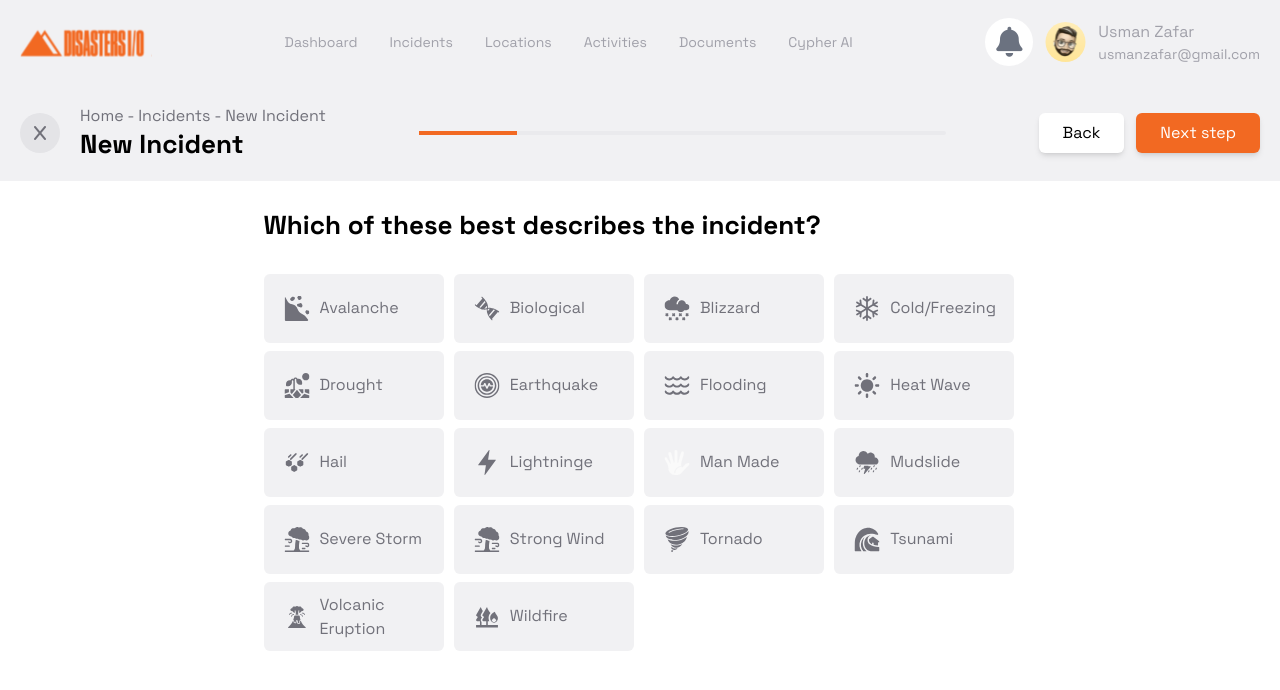
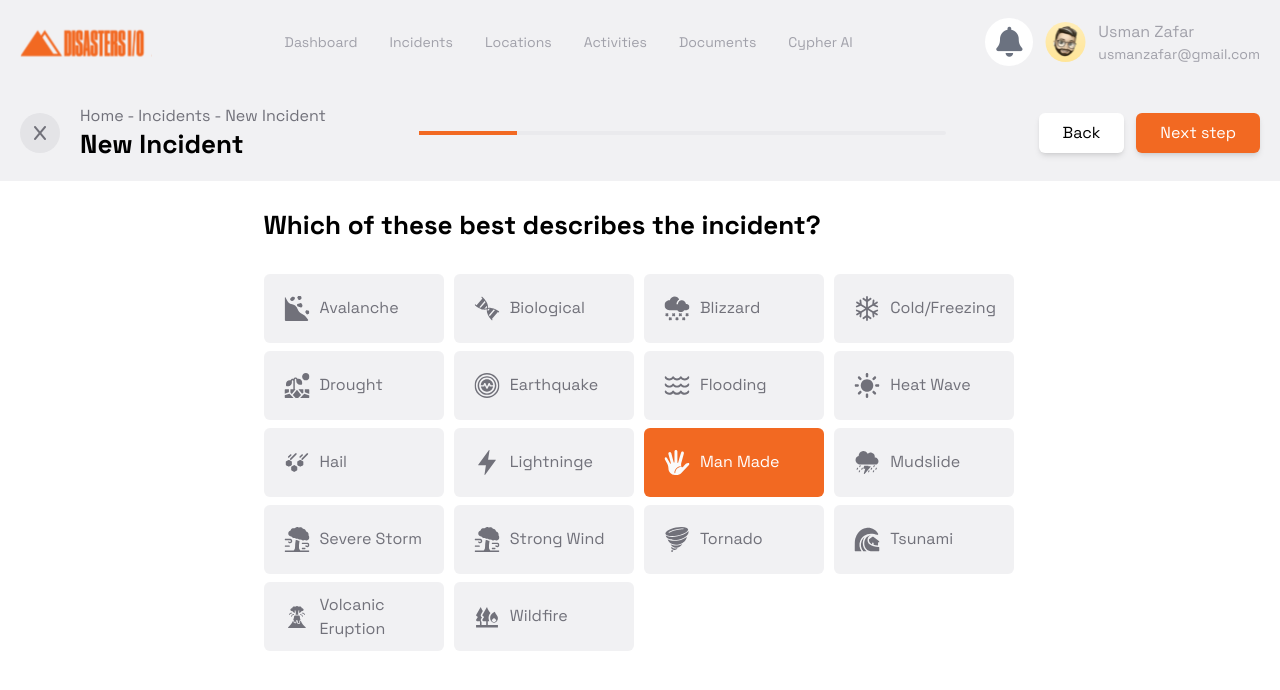
Before and after one commit to hm-auly/assingment-8__jsx, a React (Vite) app: page /stap in a window 1280 px wide. Shown: the top 690 px of the page. Built offline with nearby package versions, Linux system fonts and the light colour scheme.

Commit message:
incident img card efect activ

```diff
--- a/src/App.jsx
+++ b/src/App.jsx
@@ -11,6 +11,8 @@ import Incidents from './Componets/MainContent/Incidents'
 import Location from './Componets/MainContent/Location'
 import Stapber from './Componets/MainContent/Stapber'
 import Incident from './Componets/MainContent/Incident'
+import Incident2 from './Componets/MainContent/Incident2'
+import Incident3 from './Componets/MainContent/Incident3'
 
 function App() {
   return (
@@ -22,6 +24,8 @@ function App() {
               <Route path='Locations' element={<Location />} />
               <Route path='Stapber' element={<Stapber />} />
               <Route path='stap' element={<Incident />} />
+              <Route path='next' element={<Incident2 />} />
+              <Route path='next3' element={<Incident3 />} />
            </Route>
         </Routes>
     </BrowserRouter>
--- a/src/Componets/MainContent/Incident.jsx
+++ b/src/Componets/MainContent/Incident.jsx
@@ -1,15 +1,45 @@
-import React from 'react'
+import React, { useState } from 'react'
 import ImciNavDown from '../Setup/Nav/ImciNavDown';
 import { incidenInfo } from '../Setup/Array';
 import Title from '../Setup/Text/Title';
+import { Link } from 'react-router-dom';
 
 function Incident() {
+  const [isactiv, setactiv] = useState(10)
+
   return (
    <>
       <section>
-        <div className=''>
+        <div>
 
-            <ImciNavDown />
+        <section className='NavDoewn'>
+        <div className='NavDoewnItem'>
+                <div>
+                    <div className='flex items-center gap-5'>
+                        <div >
+                           <p className='h-10 w-10 rounded-full hover:bg-[#b3b3cb] bg-[#E4E4E7] flex items-center justify-center'><i class="fa-solid fa-x  text-[#71717A] hover:text-black"></i></p>
+                        </div>
+                        <div>
+                            <p className='text-[#71717A]'>Home - Incidents - New Incident</p>
+                            <Title>New Incident</Title>
+                        </div>
+                    </div>
+                </div>
+
+                <div className=' lg:w-[527px] w-full h-1 bg-secondary rounded-[10px]'>
+                    <div className='w-[98px] h-1 bg-primary'>
+
+                    </div>
+                </div>
+
+                <div className='flex gap-3'>
+
+                    <button className='btn2'>Back</button>
+                    <Link to="/next"> <button className='btn'>Next step</button> </Link>
+                </div>
+
+        </div>
+      </section>
 
 
           <div className='flex flex-col items-center gap-8 justify-center py-7'>
@@ -18,10 +48,10 @@ function Incident() {
             </div>
             <div className='grid grid-cols-2 md:grid-cols-3 lg:grid-cols-4  gap-2 w-[753px]'>
               {incidenInfo.map(({img, des}, i) => (
-                <div key={i} className='bg-secondary w-[180px] h-[69px] flex items-center justify-start px-5 py-[22px] rounded-[6px] hover:shadow-sm hover:shadow-gray-500 duration-300'>
+                <div key={i} className={`incidentCard  bg-secondary ${isactiv === i && "inciC" }  `}  onClick={() => setactiv(i)} >
                   <div className='flex  gap-[10px]'>
                     <img src={img} alt="" />
-                    <p className='text-[#71717A] '>{des}</p>
+                    <p className={`text-[#71717A] ${isactiv === i && "text-white"} `}>{des}</p>
                   </div>
                 </div>
               ))}
--- /dev/null
+++ b/src/Componets/MainContent/Incident2.jsx
@@ -0,0 +1,85 @@
+// import React from 'react'
+// import Title from '../Setup/Text/Title'
+// import { Link } from 'react-router-dom';
+
+// const section1info = [
+//     {
+//         hed: "Let’s give the incident a title?",
+//         des: "Make a title that will easily identify the incidents"
+//     }
+// ];
+// const section2info = [
+//     {
+//         hed2: "Describe what happened during the incident?",
+//         des2: "Share some information about the incident. The when, where, how. "
+//     }
+// ]
+
+
+// function Incident2() {
+//   return (
+//     <>
+//       <section className=''>
+//         <div>
+//           <section className='NavDoewn'>
+//             <div className='NavDoewnItem'>
+//                 <div>
+//                     <div className='flex items-center gap-5'>
+//                         <div >
+//                            <p className='h-10 w-10 rounded-full hover:bg-[#b3b3cb] bg-[#E4E4E7] flex items-center justify-center'><i class="fa-solid fa-x  text-[#71717A] hover:text-black"></i></p>
+//                         </div>
+//                         <div>
+//                             <p className='text-[#71717A]'>Home - Incidents - New Incident</p>
+//                             <Title>New Incident</Title>
+//                         </div>
+//                     </div>
+//                 </div>
+
+//                 <div className=' lg:w-[527px] w-full h-1 bg-secondary rounded-[10px]'>
+//                     <div className='w-[98px] h-1 bg-primary'>
+
+//                     </div>
+//                 </div>
+
+//                 <div className='flex gap-3'>
+
+//                     <button className='btn2'>Back</button>
+//                     <Link to="/next3"> <button className='btn'>Next step</button> </Link>
+//                 </div>
+
+//             </div>
+//           </section>
+
+//          <section className=' flex justify-center py-7'>
+//            <div className='w-[752px] flex flex-col gap-4'>
+//            <div>
+//             {section1info.map((prv, i) => (
+//                 <div key={i}>
+//                         <Title>{prv.hed}</Title>
+//                         <p className='text-sm text-[#71717A] py-3'>{prv.des}</p>
+//                         <input type="text" placeholder='Add title here' className='border-none outline-none w-full py-3 px-[10px] bg-secondary' />
+//                 </div>
+//             ))}
+//            </div>
+
+//            <div>
+//             {section2info.map((prv, i) => (
+//                 <div key={i}>
+//                     <div>
+//                     <Title>{prv.hed2}</Title>
+//                         <p className='text-sm text-[#71717A] py-3'>{prv.des2}</p>
+//                         <textarea className='border-none outline-none bg-secondary w-full py-3 px-[10px] h-[127px] ' placeholder='Type here'></textarea>
+//                     </div>
+//                 </div>
+//             ))}
+//          </div>
+//          </div>
+//          </section>
+
+//         </div>
+//       </section>
+//     </>
+//   )
+// }
+
+// export default Incident2
--- /dev/null
+++ b/src/Componets/MainContent/Incident3.jsx
@@ -0,0 +1,53 @@
+// import React from 'react'
+// import Title from '../Setup/Text/Title';
+// import { Link } from 'react-router-dom';
+
+// function Incident3() {
+//   return (
+//     <>
+//         <section>
+//         <section className='NavDoewn'>
+//             <div className='NavDoewnItem'>
+//                 <div>
+//                     <div className='flex items-center gap-5'>
+//                         <div >
+//                            <p className='h-10 w-10 rounded-full hover:bg-[#b3b3cb] bg-[#E4E4E7] flex items-center justify-center'><i class="fa-solid fa-x  text-[#71717A] hover:text-black"></i></p>
+//                         </div>
+//                         <div>
+//                             <p className='text-[#71717A]'>Home - Incidents - New Incident</p>
+//                             <Title>New Incident</Title>
+//                         </div>
+//                     </div>
+//                 </div>
+
+//                 <div className=' lg:w-[527px] w-full h-1 bg-secondary rounded-[10px]'>
+//                     <div className='w-[98px] h-1 bg-primary'>
+
+//                     </div>
+//                 </div>
+
+//                 <div className='flex gap-3'>
+
+//                     <button className='btn2'>Back</button>
+//                     <Link to="/next3"> <button className='btn'>Next step</button> </Link>
+//                 </div>
+
+//             </div>
+//           </section>
+
+//          <section className='flex flex-col justify-center items-center py-7'>
+//          <div className='w-[752px]'>
+//             <div>
+//                 <Title>Where’s the incident?</Title>
+//                 <p className='text-sm text-[#71717A] max-w-lg py-2 pb-4'>Enter a GPS, address. or pin point on the map. Try to be as accurate as possible, or click:Jurisdiction Wide</p>
+//             </div>
+//             <img src="/incidentimg.svg" alt="" />
+//           </div>
+//          </section>
+
+//         </section>
+//     </>
+//   )
+// }
+
+// export default Incident3;
--- a/src/Componets/Setup/Nav/ImciNavDown.jsx
+++ b/src/Componets/Setup/Nav/ImciNavDown.jsx
@@ -1,13 +1,13 @@
 import React from 'react'
 import NavDown from './NavDown'
 import Title from '../Text/Title'
+import cn from '../Libe/cn'
 
-function ImciNavDown() {
+function ImciNavDown({chldren}) {
   return (
     <>
-      <section>
-        <div>
-            <NavDown>
+      <section className='NavDoewn'>
+        <div className='NavDoewnItem'>
                 <div>
                     <div className='flex items-center gap-5'>
                         <div >
@@ -27,10 +27,11 @@ function ImciNavDown() {
                 </div>
 
                 <div className='flex gap-3'>
+
                     <button className='btn2'>Back</button>
                     <button className='btn'>Next step</button>
                 </div>
-            </NavDown>
+
         </div>
       </section>
     </>
--- a/src/Componets/Setup/Nav/NavDown.jsx
+++ b/src/Componets/Setup/Nav/NavDown.jsx
@@ -4,8 +4,8 @@ import Button from '../Btn/Button';
 function NavDown({children}) {
   return (
     <>
-        <section className='py-5 max-w-[1440px] px-5 bg-secondary flex  justify-center'>
-            <div className='flex flex-col md:flex-row gap-9 items-center justify-between w-[1268px]'>
+        <section className='NavDoewn'>
+            <div className='NavDoewnItem'>
                 {children}
             </div>
 
--- a/src/index.css
+++ b/src/index.css
@@ -23,39 +23,16 @@
 .btnText{
   @apply bg-primary  rounded-md text-white shadow-md hover:shadow-gray-500 hover:bg-secondary hover:text-black transition-all duration-300 ;
 }
-/* .item{
-  @apply flex justify-between w-[300px] items-center pl-20 ;
-} */
- /* .stap-item{
-  @apply relative flex justify-between items-center
- } */
-/* .stap-itme:not(:last-child):before{
-  @apply absolute content-[''] bg-gray-400 w-[100px] h-1 translate-y-2 flex justify-between items-center
-} */
-/* .stap-item{
-  @apply  bg-gray-600 h-6 w-6 rounded-full flex justify-center items-center z-30  text-white relative
+
+.inciC{
+  @apply bg-primary ;
 }
-.stap-item::before{
-  @apply absolute content-[''] bg-gray-400 w-full h-2 z-30
-} */
- /* .item{
-  @apply relative
- }
- .item::before{
-  @apply absolute content-[''] bg-[#F4F4F5] w-full h-2 flex justify-center items-center translate-y-2 opacity-75 ;
- }
-.stap{
-  @apply bg-[#F4F4F5] w-6 rounded-full h-6 flex z-10 justify-center items-center text-gray-950 opacity-100
+.incidentCard{
+  @apply  w-[180px] h-[69px] flex items-center justify-start px-5 py-[22px] rounded-[6px] hover:shadow-sm hover:shadow-gray-500 duration-300;
 }
 
 
-.activ{
-  @apply bg-red-500
-} */
-
-
-
-
+/* stapper desine start */
 .step-item {
   @apply relative flex flex-col justify-center items-center w-[200px];
 }
@@ -78,9 +55,14 @@
 .active:not(:first-child):before {
   @apply bg-green-600;
 }
+/* stapper desine end */
 
-
-
+.NavDoewn{
+  @apply py-5 max-w-[1440px] px-5 bg-secondary flex  justify-center;
+}
+.NavDoewnItem{
+  @apply flex flex-col md:flex-row gap-9 items-center justify-between w-[1268px] ;
+}
 
 
 
```
Also changed, not shown: public/incidentimg.svg (added).
